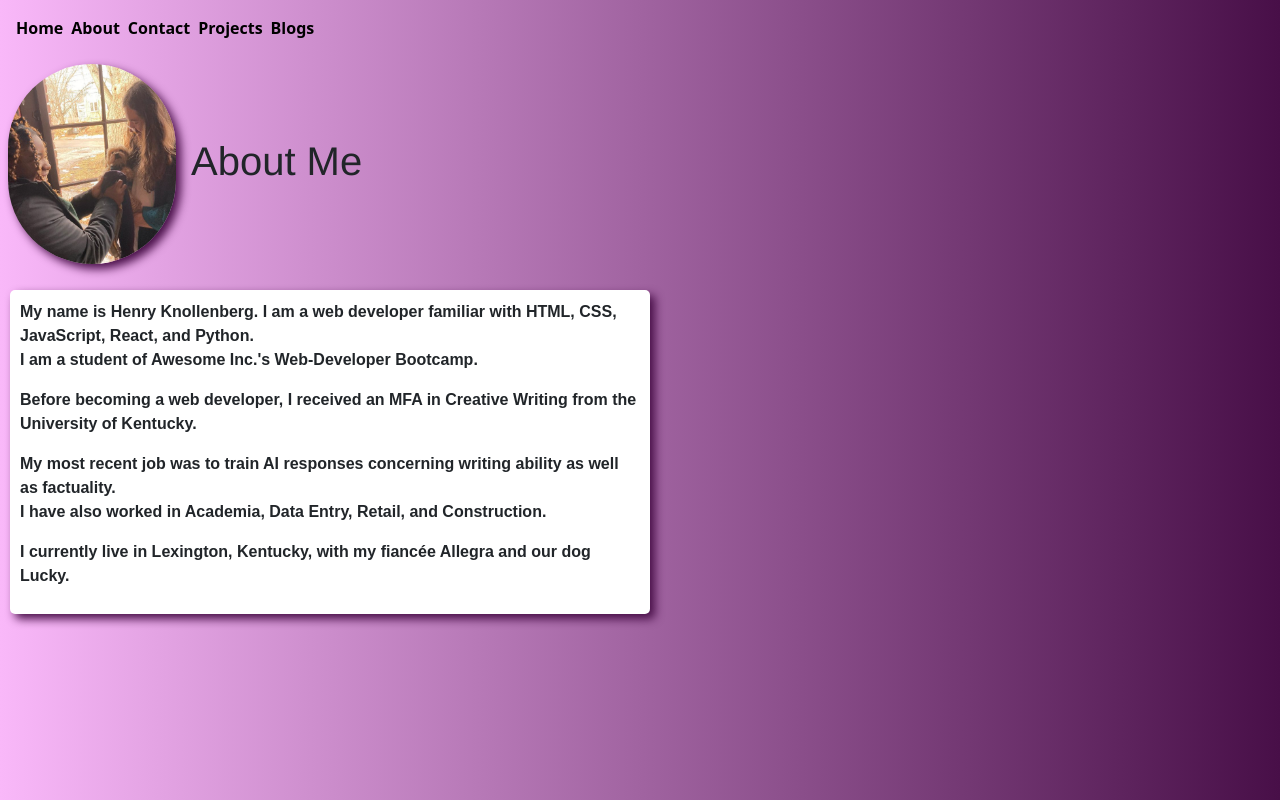
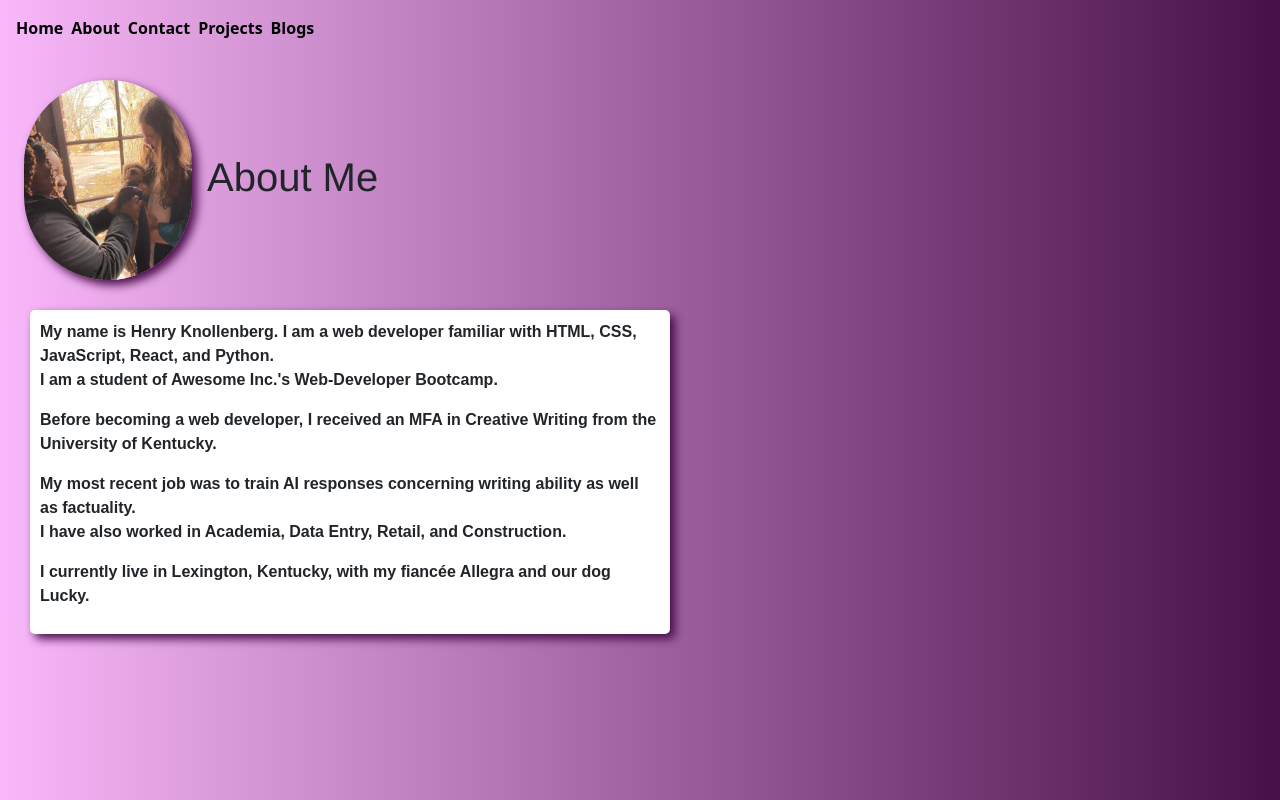
Before and after one commit to hpknollenberg/hpknollenberg.github.io, a React (Vite) app: page /about in a window 1280 px wide. Built offline with nearby package versions, Linux system fonts and the light colour scheme; a web font is replaced by a local one.

Commit message:
adjusted margins on about page

```diff
--- a/src/About.jsx
+++ b/src/About.jsx
@@ -17,7 +17,7 @@ const styles = {
   },
   text: {
     backgroundColor: "white",
-    margin: '10px',
+    margin: '30px',
     borderRadius: '5px',
     padding: '10px',
     fontWeight: 'bold',
@@ -27,7 +27,7 @@ const styles = {
 
 function Title() {
   return (
-    <div className="p-2">
+    <div className="m-sm-4">
       <h1 style={{...styles.imageDiv}}><img src={Allegra_Henry_Lucky} style={{...styles.image}}></img>About Me</h1>
 
     </div>
--- a/src/Contact.jsx
+++ b/src/Contact.jsx
@@ -20,11 +20,10 @@ function Contact() {
 
         <div class="container contact-card-wrapper mb-3">
             <div class="row justify-content-center justify-content-md-around align-items-center">
-                    <a href="mailto:henryknollenberg@outlook.com" class="icon email-button col-4 col-md-2"><img src={email} alt="envelope icon" class="icons"></img></a>
-                    <a href="https://github.com/hpknollenberg" class="icon col-4 col-md-2"><img src={github} alt="github icon" class="icons"></img></a>
-                    <a href="https://www.instagram.com/greatsetman/" class="icon col-4 col-md-2"><img src={instagram} alt="instagram icon" class="icons"></img></a>
-                    <a href="https://www.linkedin.com/in/henry-knollenberg-44a62829a/" class="icon col-4 col-md-2"><img src={linkedin} alt="linked-in icon" class="icons"></img></a>
-                    <a href="https://henryknollenberg.wordpress.com/" class="icon col-4 col-md-2"><img src={website} alt="website icon" class="icons"></img></a>
+                    <a href="mailto:henryknollenberg@outlook.com" class="icon email-button col-5 col-md-2"><img src={email} alt="envelope icon" class="icons"></img></a>
+                    <a href="https://github.com/hpknollenberg" class="icon col-5 col-md-2"><img src={github} alt="github icon" class="icons"></img></a>
+                    <a href="https://www.instagram.com/greatsetman/" class="icon col-5 col-md-2"><img src={instagram} alt="instagram icon" class="icons"></img></a>
+                    <a href="https://www.linkedin.com/in/henry-knollenberg-44a62829a/" class="icon col-5 col-md-2"><img src={linkedin} alt="linked-in icon" class="icons"></img></a>
             </div>
         </div>
     </div>
```
Also changed, not shown: 3 other files (tests, documents, lock files or other folders).
